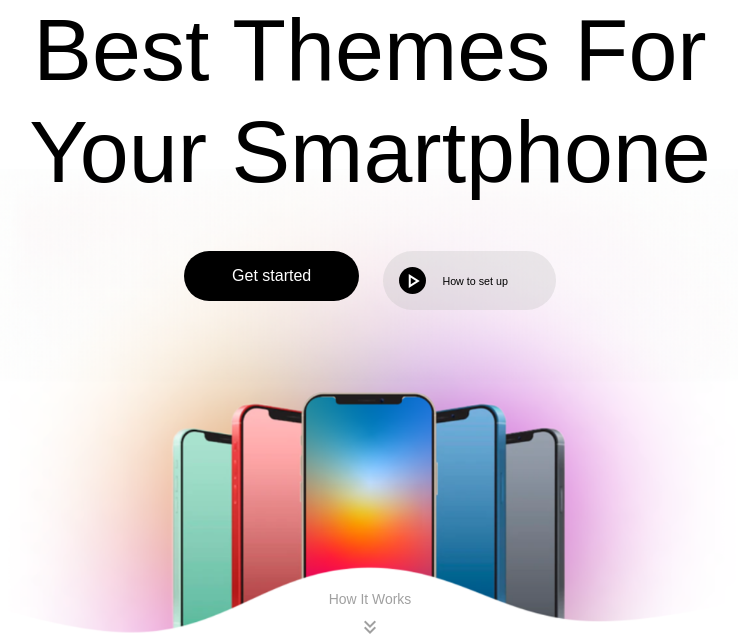
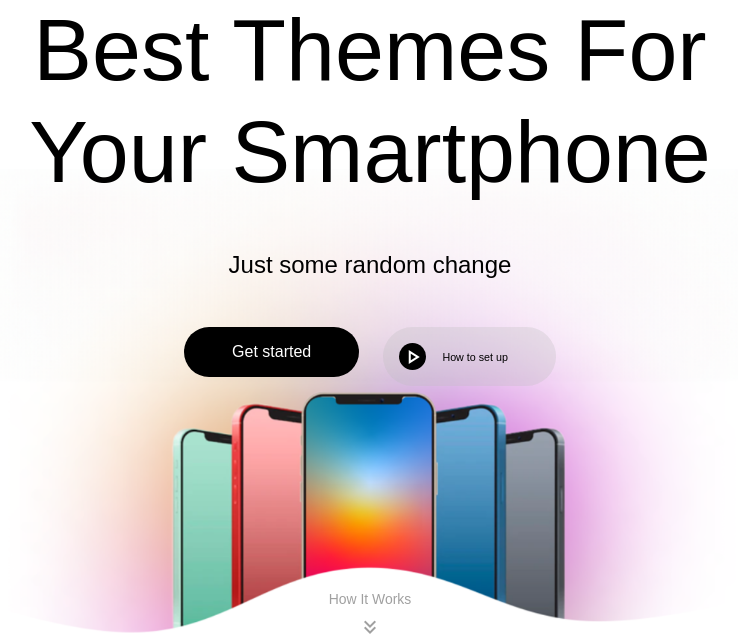
Before and after one commit to aqeel-aleid/ThemeStoreDep, a Django app: page / in a window 1280 px wide. Shown: the part 160-800 px from the top of the page, without its empty margins (270-1008 px from the left). Run offline with Django 5.2, Linux system fonts and the light colour scheme.

Commit message:
mended homepage

```diff
--- a/main/templates/main/index.html
+++ b/main/templates/main/index.html
@@ -6,6 +6,7 @@
 <section class="top-content">
     <div class="top-content-header">
         <h1>Best Themes For Your Smartphone</h1>
+        <h2>Just some random change</h2>
         <div class="top-content-util">
             <a href="" class="btn">Get started</a>
             <a href="" class="btn light">
```
